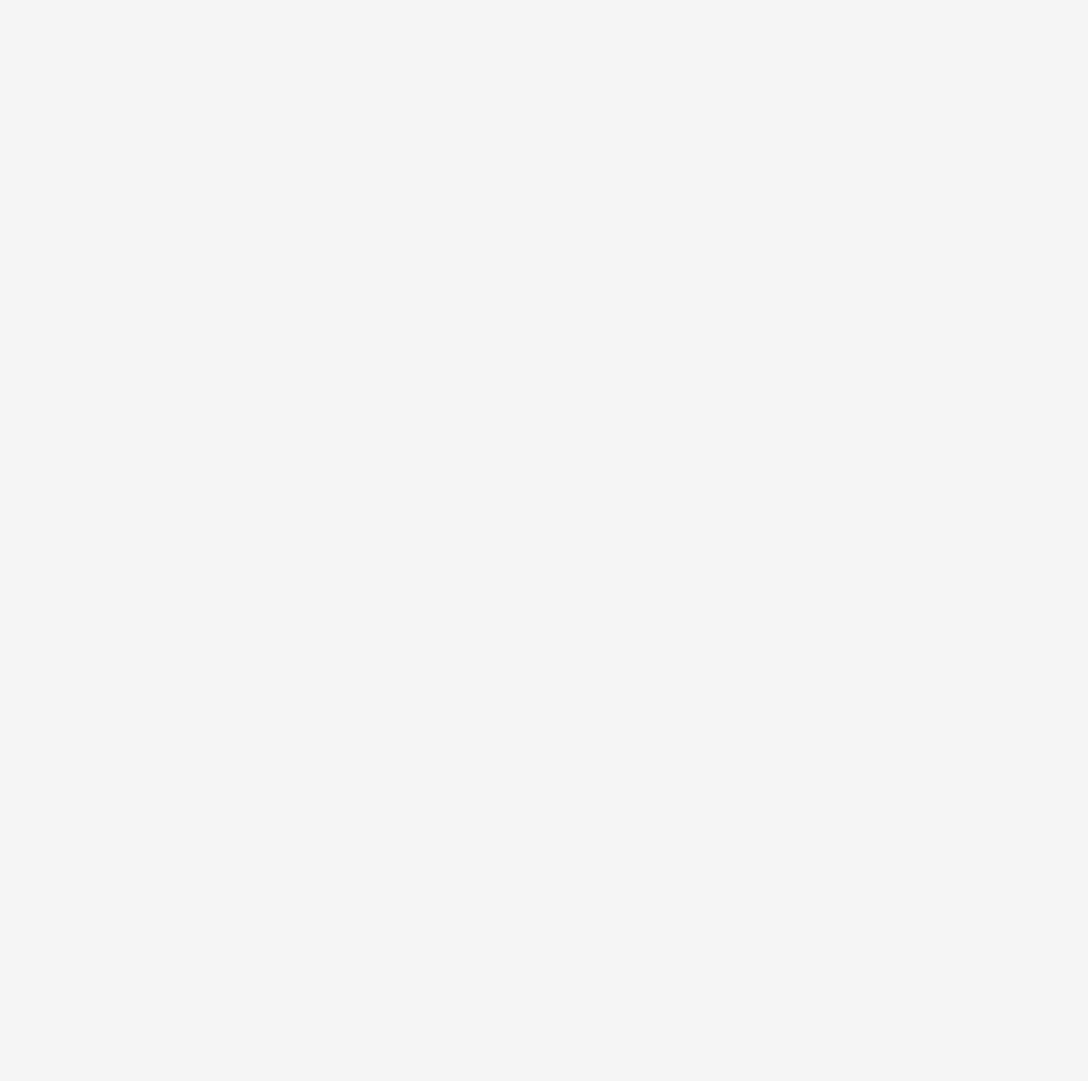
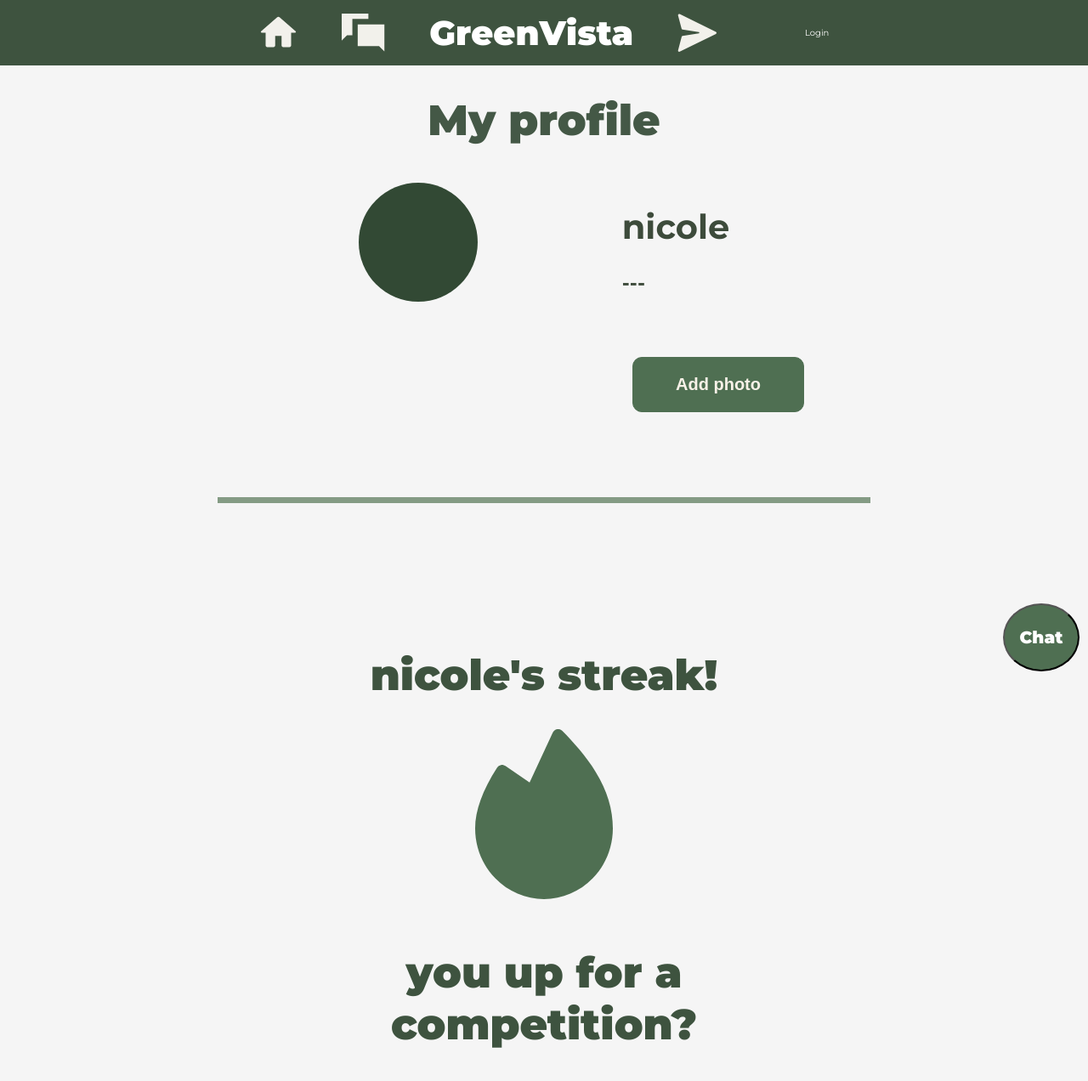
Before and after one commit to NSStoyanova22/GreenVista, a React (Vite) app: page /yourprofile in a window 1280 px wide. Before the commit this address had no page. Shown: the top 1272 px of the page at 85% size. Before the commit the page ends 800 px from the top, so only its background shows below. Built offline with nearby package versions, Linux system fonts and the light colour scheme.

Commit message:
Add your profile page

```diff
--- a/src/components/ChatBot.jsx
+++ b/src/components/ChatBot.jsx
@@ -30,7 +30,7 @@ const ChatBot = () => {
         messages: updatedMessages.map(m => ({ role: m.from === 'user' ? 'user' : 'assistant', content: m.text })),
       }, {
         headers: {
-          'Authorization': `Bearer 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`
+          'Authorization': `Bearer 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`
         }
       });
 
--- a/src/main.jsx
+++ b/src/main.jsx
@@ -14,6 +14,7 @@ import ErrorPage from "./error-page";
 import { Register } from './pages/Register';
 import { Forum } from './pages/Forum.jsx';
 import { Profile } from './pages/Profile';
+import { YourProfile } from './pages/YourProfile';
 
 import '../styles/app.css'
 
@@ -27,6 +28,7 @@ ReactDOM.createRoot(document.getElementById('root')).render(
           <Route path={"/register"} element={<Register />} errorElement={<ErrorPage />}/>
           <Route path={"/forum"} element={<Forum />} errorElement={<ErrorPage />}/>
           <Route path={"/profile"} element={<Profile />} errorElement={<ErrorPage />}/>
+          <Route path={"/yourprofile"} element={<YourProfile />} errorElement={<ErrorPage />}/>
         </Routes>
     </BrowserRouter>
 
--- /dev/null
+++ b/src/pages/YourProfile.jsx
@@ -0,0 +1,54 @@
+import React, { useEffect } from "react";
+
+import '../../styles/YourProfile.css'
+import { ComponentWithChatbot } from "../components/ComponentWithChatbot";
+import streak from '../../public/streak.svg'
+
+import profiles from "../misc/profiles";
+
+export const YourProfile = () => {
+
+    return (
+         <ComponentWithChatbot>
+        <div className="profileWeb">
+            <h1 className="profileHeading">My profile</h1>
+
+
+            <div className="profileDetails">
+                <div className="circleProfile"></div>
+                {profiles.map((profile) => {
+                    return<>
+                    <div className="profileNames" key={profile.name}>
+                        <h1>{ profile.name ?? "----"}</h1>
+                        <h3>{ profile.username ?? "---" }</h3>
+                    </div>
+                    </>
+                })}
+
+            </div>
+            <div className="buttonsProfile">
+                <button className='buttonProfile'>
+                Add photo
+                </button>
+            </div>
+            <div className="horizontal-line"></div>
+            {profiles.map((profile) => {
+                    return<>
+            <div className="streak" key={profile.name} >
+                <div>
+                <h1 className="streakText">{ profile.name ?? "---" }'s streak!</h1>
+                </div>
+                <div>
+                <img src={streak} alt="" />
+                </div>
+                <div>
+                <h1 className="streakText" >you up for a competition?</h1>
+                </div>
+            </div>
+            </>
+            })}
+        </div>
+        </ComponentWithChatbot>
+
+    )
+}
--- /dev/null
+++ b/styles/YourProfile.css
@@ -0,0 +1,96 @@
+@import url('https://fonts.googleapis.com/css2?family=Montserrat:ital,wght@0,100..900;1,100..900&display=swap');
+.circleProfile{
+    width: 14rem;
+    height: 14rem;
+    border-radius: 50%;
+    background-color: rgb(50, 73, 52);
+
+}
+
+.profileWeb{
+    display: flex;
+    justify-content: center;
+    align-items: center;
+    flex-direction: column;
+}
+.profileDetails{
+    padding-top: 1rem ;
+    color: rgb(61, 75, 59);
+    display: flex;
+    flex-direction: row;
+    font-size: 2rem;
+    gap: 17rem;
+}
+.buttonsProfile{
+  margin-left: 30rem;
+}
+.buttonProfile{
+    background-color: #4F6F52;
+    border: 1px solid #4F6F52;
+    border-radius: 1.1rem;
+    color: #f7f1e7;
+    font-weight: 700;
+    padding: 0.2rem 1.2rem;
+    user-select: none;
+    margin-top: 5rem;
+    padding: 2rem 5rem 2rem 5rem;
+    font-size: 2rem;
+    margin-left: 11rem;
+}
+.buttonProfile:hover {
+    background-color: #445846;
+
+  }
+
+  .buttonProfile:active:hover,
+  .buttonProfile:focus:hover,
+  .buttonProfile:focus {
+    background-color: #445846;
+    color: #ece7e3;
+  }
+  .buttonProfile:active {
+    background-color: #68816a;
+    color: #f0e7e2;
+  }
+  .horizontal-line {
+    background-color: rgb(132, 155, 132);
+    height: 0.7rem;
+    width: 60%;
+    margin: 0 auto;
+    margin-top: 10rem;
+
+  }
+  .streak {
+    width: 50rem;
+    height: 50rem;
+    padding: 5rem;
+    margin: 10rem auto;
+    border-top-left-radius: 2rem;
+    border-bottom-left-radius: 2rem;
+    border-top-right-radius: 2rem;
+    border-bottom-right-radius: 2rem;
+    border-color: #3e533f;
+    font-size: 2.5rem;
+    display: flex;
+    justify-content: center;
+    flex-direction: column;
+    align-items: center;
+    text-align: center;
+    /* Work on text inside, heather, streak photo, etc. learn about the js of the cards and try and add something similar to this to the text of the profile */
+  }
+  .streakText{
+    font-family: "Montserrat", sans-serif;
+    color: #3e533f;
+    font-weight: 900;
+    margin-top: 5rem;
+  }
+  .streak > div > img{
+    height: 20rem;
+  }
+
+.profileHeading{
+    font-size: 5rem;
+    font-family: "Montserrat", sans-serif;
+    color: #445846;
+    font-weight: 900;
+}
```
